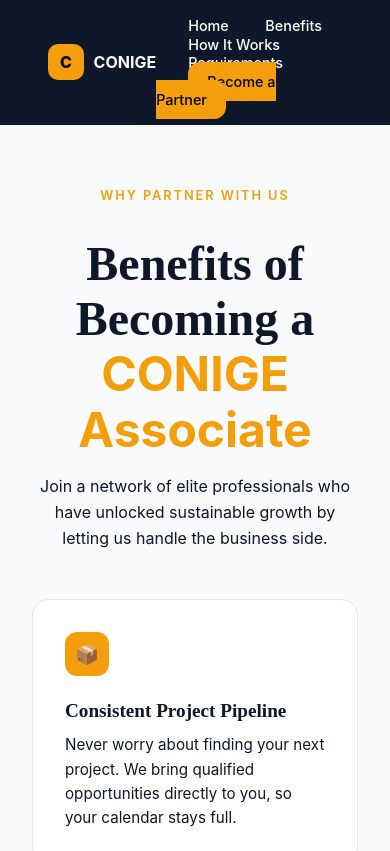
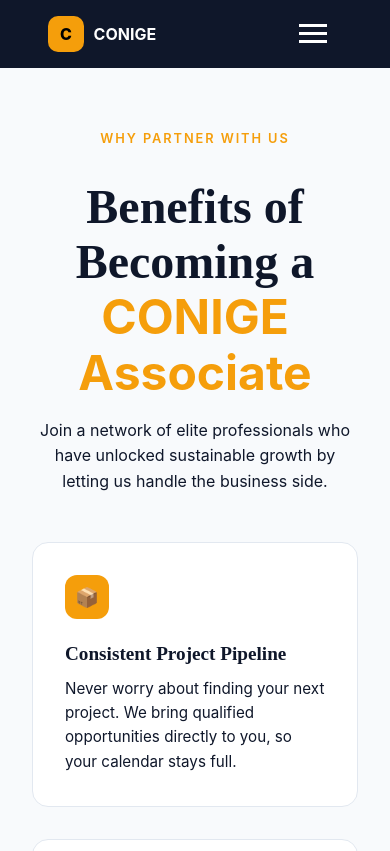
Before and after one commit to JairCastilloR/wdd231, a plain HTML site: page finalProject/benefits.html in a window 390 px wide. Shown: the top 851 px of the page. Drawn offline with Linux system fonts and the light colour scheme; files that its build step writes are made by us from their sources.

Commit message:
FinalProject Css fixed

```diff
--- a/finalProject/benefits.html
+++ b/finalProject/benefits.html
@@ -17,6 +17,7 @@
   <link rel="stylesheet" href="styles/benefits.css" />
 
   <script src="scripts/benefits.js" defer></script>
+  <script src="scripts/menu.js" defer></script>
 </head>
 
 <body>
@@ -34,6 +35,12 @@
       <a href="howItWorks.html">How It Works</a>
       <a href="requirements.html">Requirements</a>
       <a href="#" class="cta-btn">Become a Partner</a>
+      <button id="menu-toggle" class="hamburger">
+        <span></span>
+        <span></span>
+        <span></span>
+      </button>
+
     </nav>
   </header>
 
--- /dev/null
+++ b/finalProject/scripts/menu.js
@@ -0,0 +1,6 @@
+const menuToggle = document.querySelector("#menu-toggle");
+const nav = document.querySelector("nav");
+
+menuToggle.addEventListener("click", () => {
+    nav.classList.toggle("open");
+});
--- a/finalProject/styles/benefits.css
+++ b/finalProject/styles/benefits.css
@@ -195,3 +195,44 @@ body {
   font-size: .85rem;
   color: var(--footer-muted);
 }
+
+
+.hamburger {
+    display: none;
+    flex-direction: column;
+    gap: 5px;
+    background: none;
+    border: none;
+    cursor: pointer;
+}
+
+.hamburger span {
+    width: 28px;
+    height: 3px;
+    background-color: #ffffff;
+    transition: 0.3s ease;
+}
+
+
+@media (max-width: 768px) {
+
+    nav {
+        position: relative;
+    }
+
+
+    nav a {
+        display: none;
+        width: 100%;
+        background: var(--secondary);
+        padding: 12px 15px;
+        border-bottom: 1px solid #ddd;
+        text-align: left;
+    }
+    .hamburger {
+        display: flex;
+        position: absolute;
+        top: 10px;
+        right: 15px;
+    }
+}
--- a/finalProject/styles/howItWorks.css
+++ b/finalProject/styles/howItWorks.css
@@ -232,3 +232,44 @@ body {
   font-size: .85rem;
   color: var(--secondary2);
 }
+
+
+.hamburger {
+    display: none;
+    flex-direction: column;
+    gap: 5px;
+    background: none;
+    border: none;
+    cursor: pointer;
+}
+
+.hamburger span {
+    width: 28px;
+    height: 3px;
+    background-color: #ffffff;
+    transition: 0.3s ease;
+}
+
+
+@media (max-width: 768px) {
+
+    nav {
+        position: relative;
+    }
+
+
+    nav a {
+        display: none;
+        width: 100%;
+        background: var(--secondary);
+        padding: 12px 15px;
+        border-bottom: 1px solid #ddd;
+        text-align: left;
+    }
+    .hamburger {
+        display: flex;
+        position: absolute;
+        top: 10px;
+        right: 15px;
+    }
+}
--- a/finalProject/styles/requirements.css
+++ b/finalProject/styles/requirements.css
@@ -248,3 +248,44 @@ body {
   font-size: .85rem;
   color: var(--secondary3);
 }
+
+
+.hamburger {
+    display: none;
+    flex-direction: column;
+    gap: 5px;
+    background: none;
+    border: none;
+    cursor: pointer;
+}
+
+.hamburger span {
+    width: 28px;
+    height: 3px;
+    background-color: #ffffff;
+    transition: 0.3s ease;
+}
+
+
+@media (max-width: 768px) {
+
+    nav {
+        position: relative;
+    }
+
+
+    nav a {
+        display: none;
+        width: 100%;
+        background: var(--secondary);
+        padding: 12px 15px;
+        border-bottom: 1px solid #ddd;
+        text-align: left;
+    }
+    .hamburger {
+        display: flex;
+        position: absolute;
+        top: 10px;
+        right: 15px;
+    }
+}
--- a/finalProject/styles/small.css
+++ b/finalProject/styles/small.css
@@ -219,3 +219,67 @@ body {
   font-size: .85rem;
   color: var(--footer-muted);
 }
+
+
+.hamburger {
+    display: none;
+    flex-direction: column;
+    gap: 5px;
+    background: none;
+    border: none;
+    cursor: pointer;
+    margin-top: -20px;
+}
+
+.hamburger span {
+    width: 28px;
+    height: 3px;
+    background-color: #ffffff;
+    transition: 0.3s ease;
+}
+
+
+@media (max-width: 768px) {
+
+    nav {
+        position: relative;
+    }
+
+
+    nav a {
+        display: none;
+        width: 100%;
+        background: var(--secondary);
+        padding: 12px 15px;
+        border-bottom: 1px solid #ddd;
+        text-align: left;
+    }
+    .hamburger {
+        display: flex;
+        position: absolute;
+        top: 10px;
+        right: 15px;
+    }
+
+    nav.open a {
+        display: block;
+        animation: fadeIn 0.3s ease forwards;
+    }
+
+    @keyframes fadeIn {
+        from { opacity: 0; transform: translateY(-5px); }
+        to { opacity: 1; transform: translateY(0); }
+    }
+
+    nav.open .hamburger span:nth-child(1) {
+        transform: rotate(45deg) translateY(8px);
+    }
+
+    nav.open .hamburger span:nth-child(2) {
+        opacity: 0;
+    }
+
+    nav.open .hamburger span:nth-child(3) {
+        transform: rotate(-45deg) translateY(-8px);
+    }
+}
```
Also changed, not shown: finalProject/howItWorks.html (+6 -0 lines), finalProject/index.html (+8 -0 lines), finalProject/requirements.html (+6 -0 lines), styles/small.css (line endings or trailing spaces).
